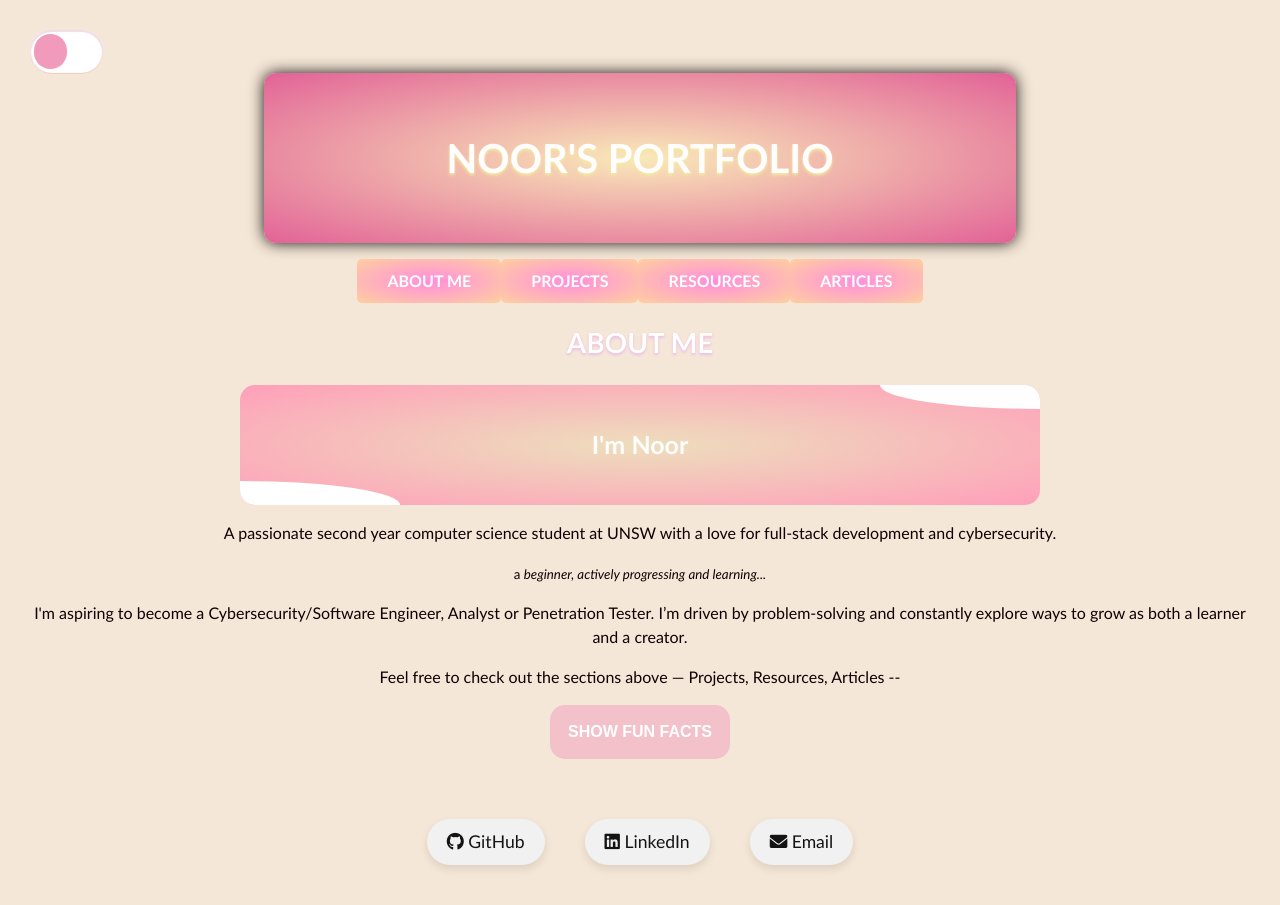
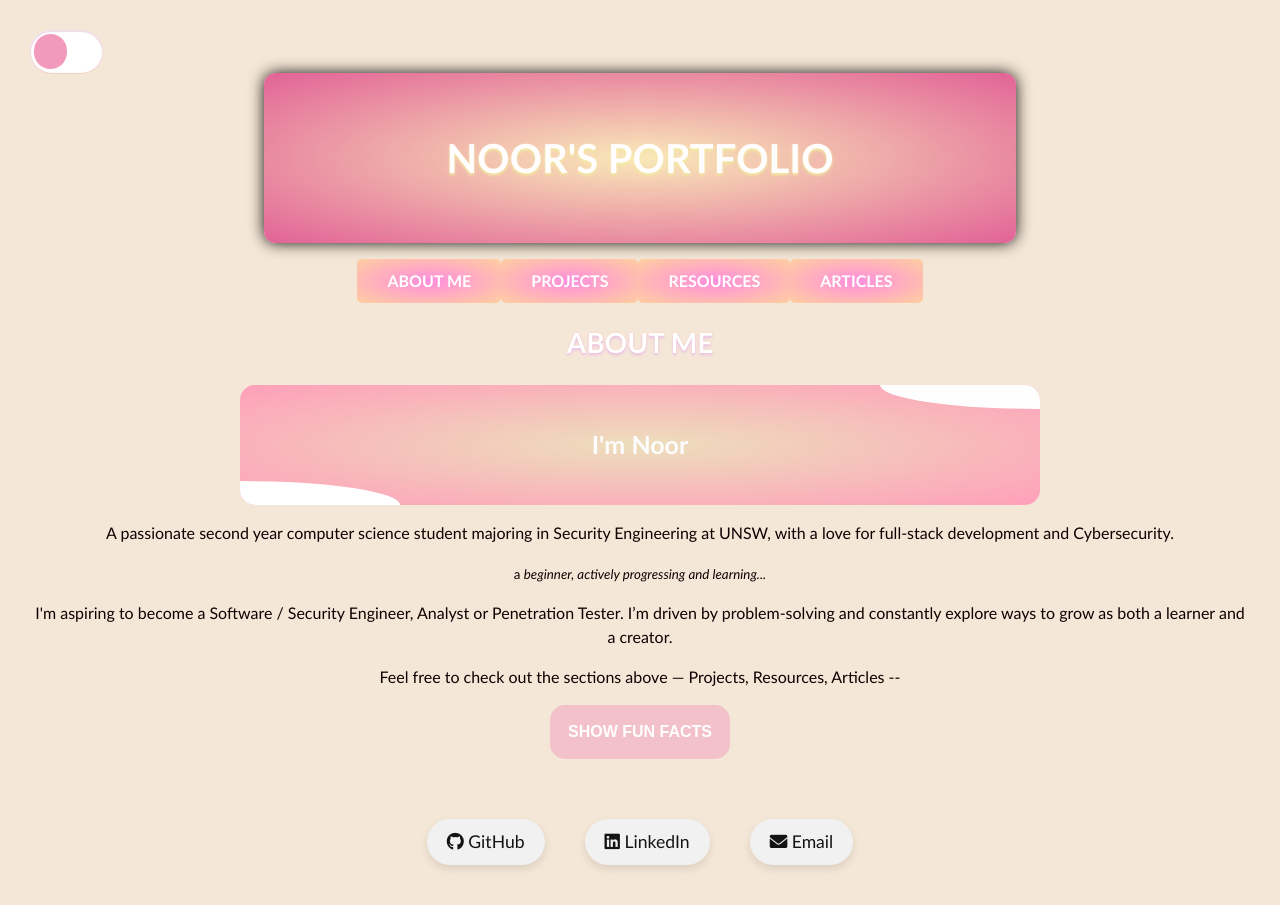
Before and after one commit to noorbabar/noorportfolio, a React (Vite) app in the folder Noorportfolio/frontend/: page / in a window 1280 px wide. Built offline with nearby package versions, Linux system fonts and the light colour scheme.

Commit message:
minor updates

```diff
--- a/Noorportfolio/frontend/src/components/About.jsx
+++ b/Noorportfolio/frontend/src/components/About.jsx
@@ -72,8 +72,8 @@ const About = () => {
       <h1 className="about-me-heading">ABOUT ME</h1>
       <div className="card"> I'm Noor</div>
 
-      <p> A passionate second year computer science student at UNSW with a love for
-            full-stack development and cybersecurity.</p>
+      <p> A passionate second year computer science student majoring in Security Engineering at UNSW, with a love for
+            full-stack development and Cybersecurity.</p>
       <p>
         <small>
           a <em>beginner, actively progressing and learning...</em>
@@ -81,7 +81,7 @@ const About = () => {
       </p>
 
       <p>
-        I'm aspiring to become a Cybersecurity/Software Engineer, Analyst or Penetration Tester. I’m driven by problem-solving and
+        I'm aspiring to become a Software / Security Engineer, Analyst or Penetration Tester. I’m driven by problem-solving and
         constantly explore ways to grow as both a learner and a creator.
       </p>
       <p>
@@ -105,7 +105,7 @@ const About = () => {
             <tbody>
               <tr>
                 <td><strong>Age</strong></td>
-                <td>19</td>
+                <td>20</td>
               </tr>
               <tr>
                 <td><strong>Favourite Quote</strong></td>
@@ -114,10 +114,6 @@ const About = () => {
               <tr>
                 <td><strong> Best piece of Advice </strong></td>
                 <td>Comparison is the thief of joy -- it's you vs you.</td>
-              </tr>
-              <tr>
-                <td><strong> Fun Fact</strong></td>
-                <td>I love Kdramas, Bubble Tea & Romanian DeadLifts </td>
               </tr>
               <tr>
                 <td><strong>Interests</strong></td>
--- a/Noorportfolio/frontend/src/components/Course/1511/Code.jsx
+++ b/Noorportfolio/frontend/src/components/Course/1511/Code.jsx
@@ -15,7 +15,7 @@ const Custom = () => {
             <li>3. getting to the solution - step by step </li>
              </p>
 
-             <h3> apologies this page is empty rn - i'm currently simplifying the concepts, and will add it here once done!</h3>
+             <h3> I'm currently simplifying the concepts, and will add it here once done!</h3>
         <li></li>
 </section>
 
--- a/Noorportfolio/frontend/src/components/Resources.jsx
+++ b/Noorportfolio/frontend/src/components/Resources.jsx
@@ -57,7 +57,7 @@ const Resources = () => {
     <div className="resources-container">
       <div className="sidebar">
         <h1 className="about-me-heading">RESOURCES</h1>
-        <h3> these are some of my notes & resources that might help other comp sci students :)</h3>
+        <h3> these are a compilation of my notes & resources :)</h3>
         {resources.map((subject, index) => (
           <div key={index} className="subject">
             <div
```
